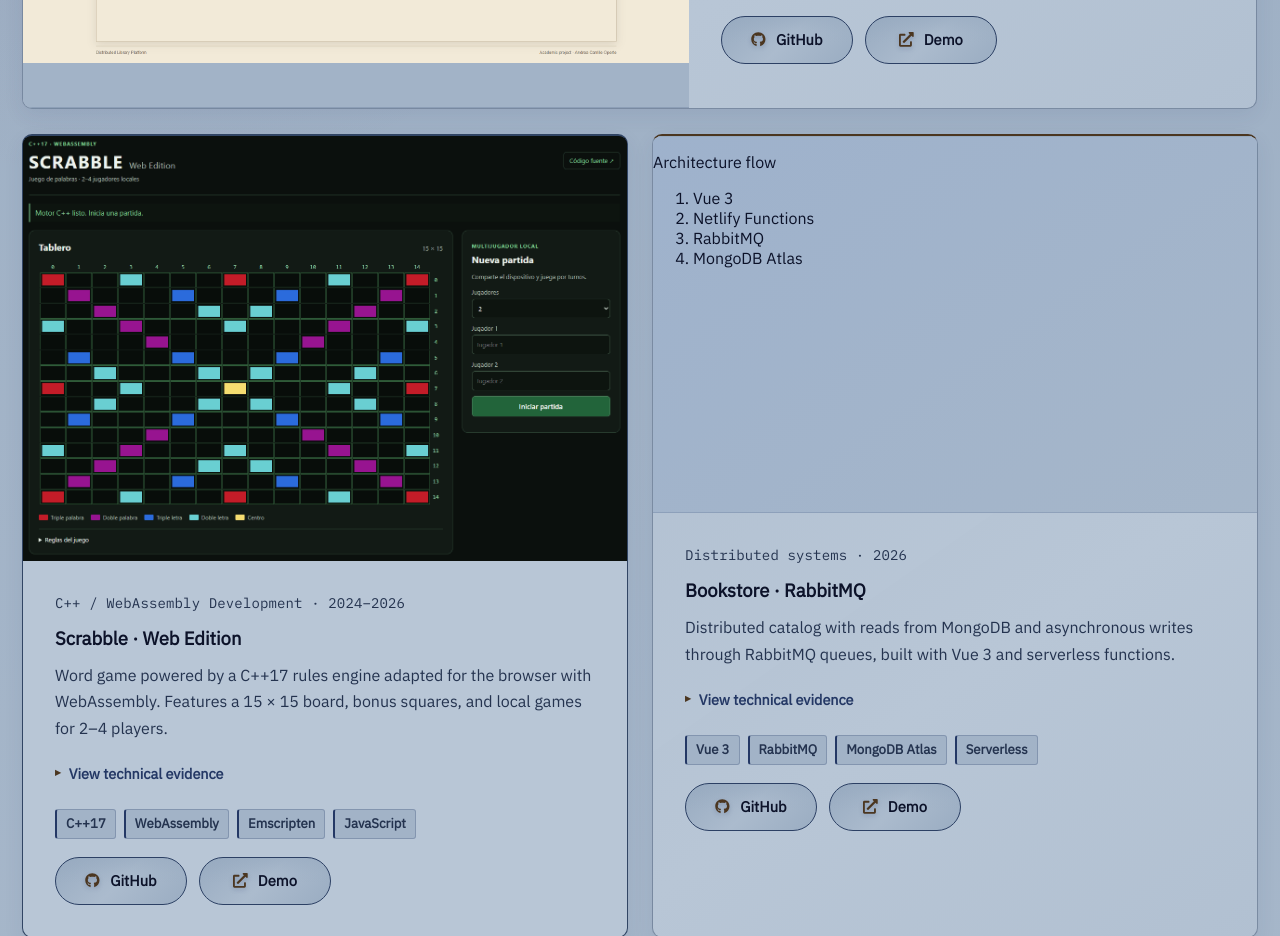
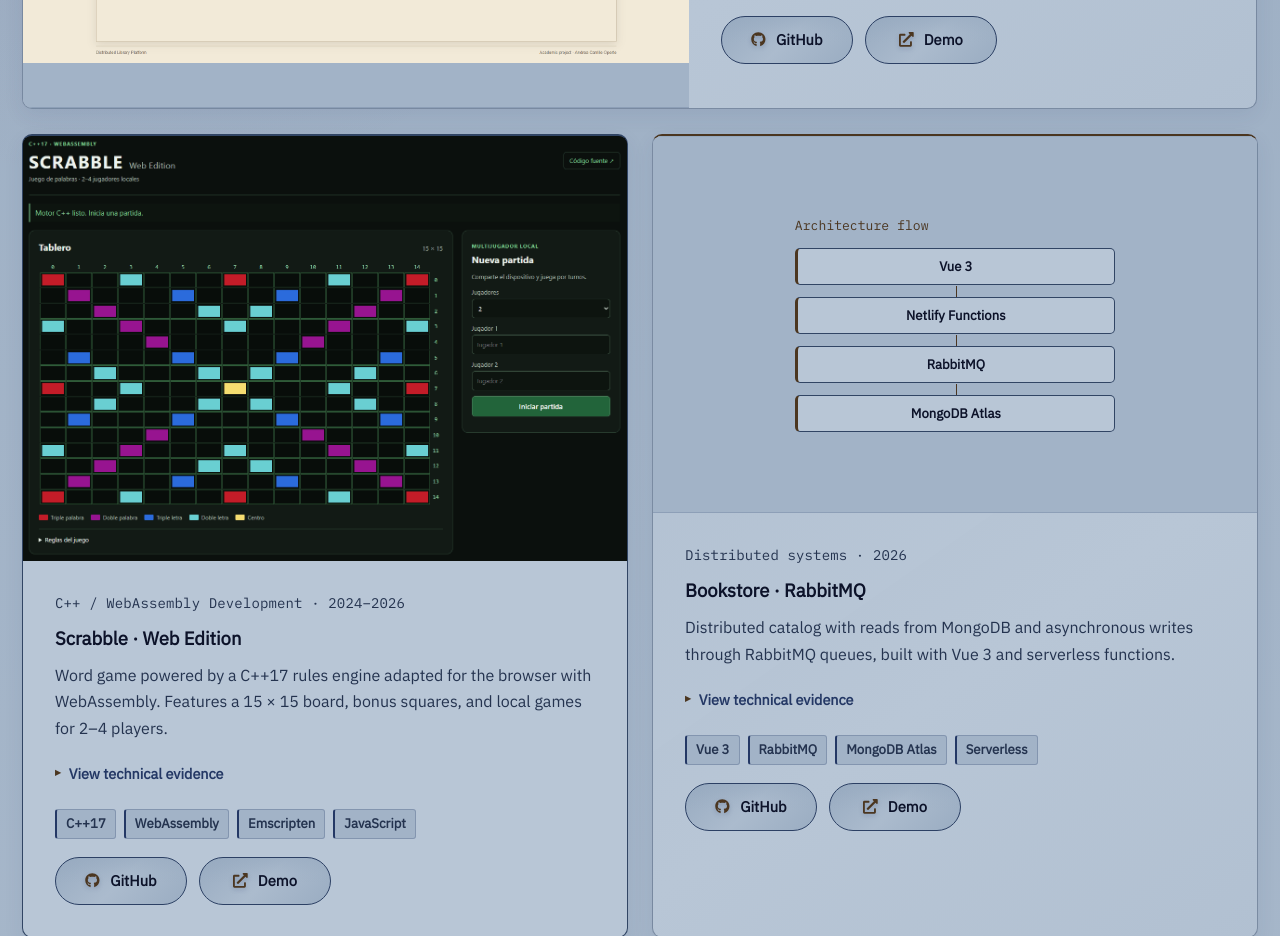
Before and after one commit to AndreaCarrilloOp/Professional-Portfolio, a React (Vite) app: page / in a window 1280 px wide. Shown: the part 1360-2296 px from the top of the page. Built offline with nearby package versions, Linux system fonts and the light colour scheme.

Commit message:
feat(portfolio): highlight distributed architecture and backend messaging projects

```diff
--- a/src/styles/enhancements.css
+++ b/src/styles/enhancements.css
@@ -2374,6 +2374,57 @@ html:not(.dark) :where(.btn-secondary, .hero-cta-secondary, .social-link, .proje
   font-family: var(--font-sans);
 }
 
+/* Real architecture diagram in place of a fabricated screenshot. */
+.project-card-bookstore-rabbitmq .project-media {
+  display: grid;
+  place-items: center;
+  padding: clamp(16px, 3vw, 30px);
+  background: var(--surface-soft);
+}
+
+.project-architecture {
+  width: min(100%, 320px);
+  color: var(--text);
+}
+
+.project-architecture-heading {
+  margin: 0 0 14px;
+  font-family: var(--font-mono);
+  font-size: 0.82rem;
+  font-weight: 500;
+  color: var(--accent-champagne);
+}
+
+.project-architecture-flow {
+  display: grid;
+  gap: 12px;
+  margin: 0;
+  padding: 0;
+  list-style: none;
+}
+
+.project-architecture-flow li {
+  position: relative;
+  padding: 9px 12px;
+  border: 1px solid var(--line);
+  border-inline-start: 3px solid var(--accent-champagne);
+  border-radius: 5px;
+  background: var(--card);
+  font-family: var(--font-sans);
+  font-size: clamp(0.82rem, 1vw, 0.98rem);
+  font-weight: 600;
+  text-align: center;
+}
+
+.project-architecture-flow li + li::before {
+  content: "";
+  position: absolute;
+  inset-block-start: -12px;
+  inset-inline-start: 50%;
+  height: 11px;
+  border-inline-start: 1px solid var(--accent-champagne);
+}
+
 /* High-contrast preferences use solid surfaces and stronger visual boundaries.
    Core colors remain defined by the existing theme tokens. */
 @media (prefers-contrast: more) {
```
